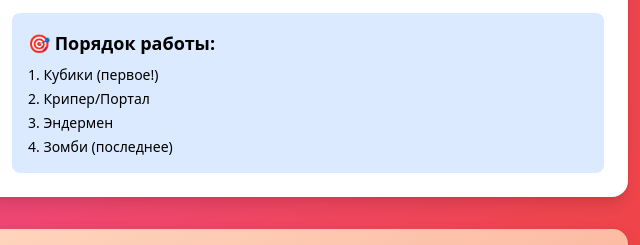
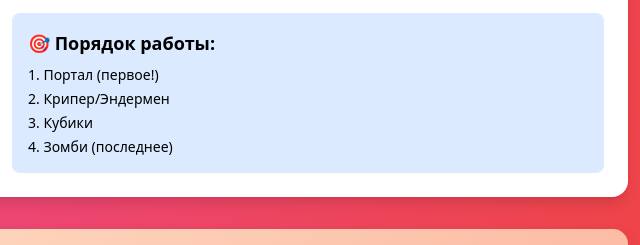
Before and after one commit to OummaEE/checklistKsenia, a plain HTML site: page index.html in a window 1280 px wide. Shown: the part 3498-3743 px from the top of the page, 636-1276 px from the left. Drawn offline with nearby package versions, Linux system fonts and the light colour scheme.

Commit message:
Update index.html

```diff
--- a/index.html
+++ b/index.html
@@ -459,9 +459,9 @@
                 <div class="bg-blue-100 p-4 rounded-lg">
                     <h4 class="font-bold text-lg mb-2">🎯 Порядок работы:</h4>
                     <ul class="text-sm space-y-1">
-                        <li>1. Кубики (первое!)</li>
-                        <li>2. Крипер/Портал</li>
-                        <li>3. Эндермен</li>
+                        <li>1. Портал (первое!)</li>
+                        <li>2. Крипер/Эндермен</li>
+                        <li>3. Кубики</li>
                         <li>4. Зомби (последнее)</li>
                     </ul>
                 </div>
```
